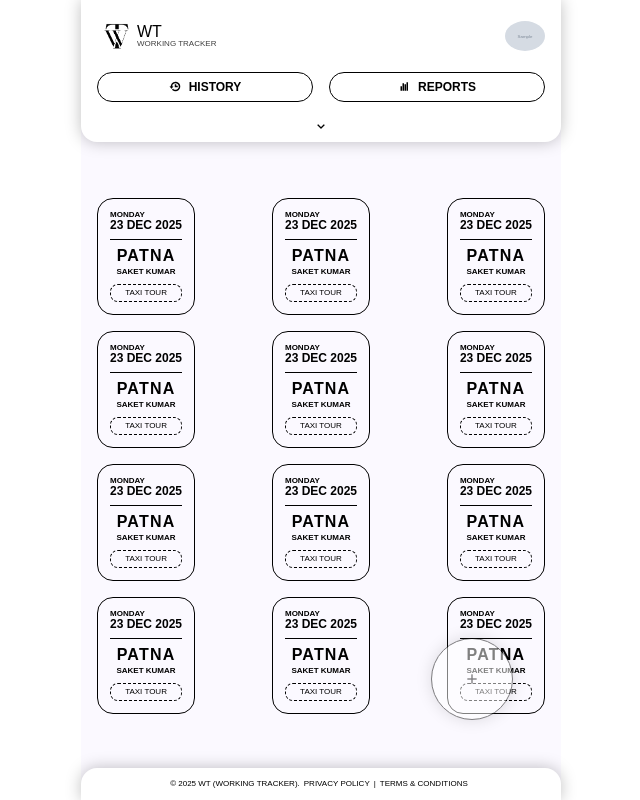
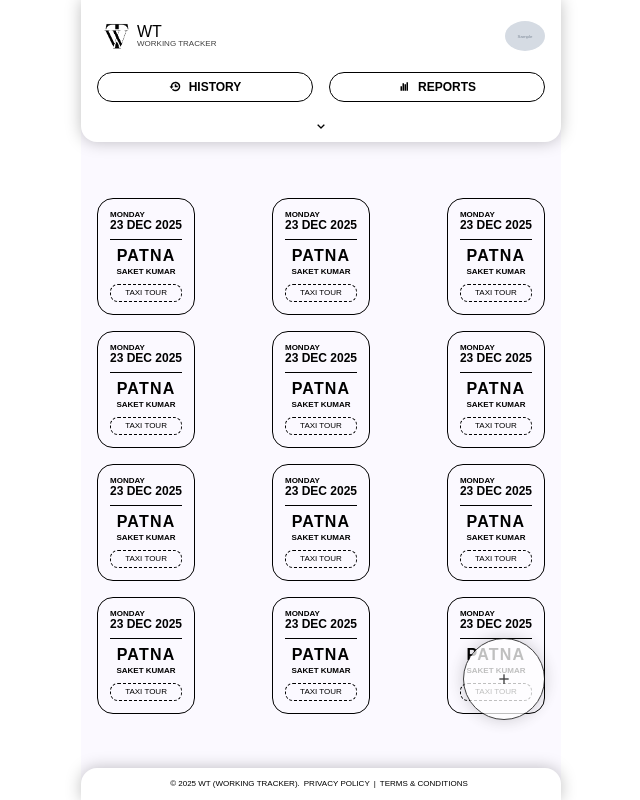
Before and after one commit to code-hamster-rohit/WORKING_TRACKER, a Flask app: template templates/dashboard.html in a window 1280 px wide. Shown: the whole page, without its empty margins (319-959 px from the left). Run offline with Flask 3, Linux system fonts and the light colour scheme; the template is opened without the code that fills it: most values are stand-ins (such as "Sample title", 1, 10 or a date in 2020); grey boxes marked "Sample" are stand-in pictures; some libraries are stand-ins or nearby versions.

Commit message:
Add files via upload

```diff
--- a/static/css/dashboard.css
+++ b/static/css/dashboard.css
@@ -429,7 +429,7 @@ body {
     box-sizing: border-box;
     position: absolute;
     bottom: 5rem;
-    right: 3rem;
+    right: 1rem;
 }
 
 .add-btn {
@@ -446,7 +446,7 @@ body {
     box-shadow: 0 0 1rem rgba(0, 0, 0, 0.25);
     transition: all 0.3s ease-in-out;
     cursor: pointer;
-    opacity: 0.5;
+    opacity: 0.75;
     font-size: 1rem;
     line-height: 1rem;
     font-weight: 700;
```
